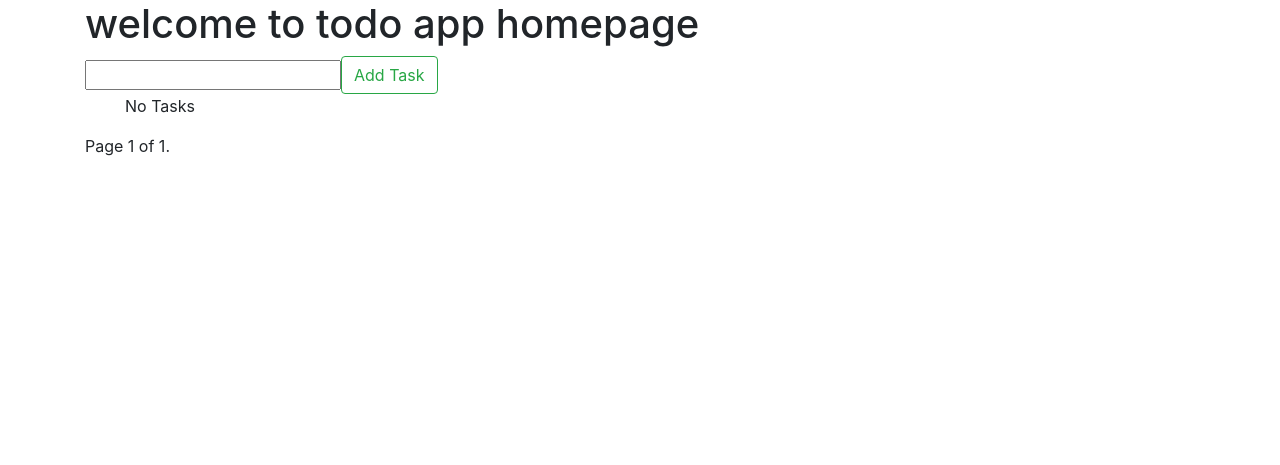
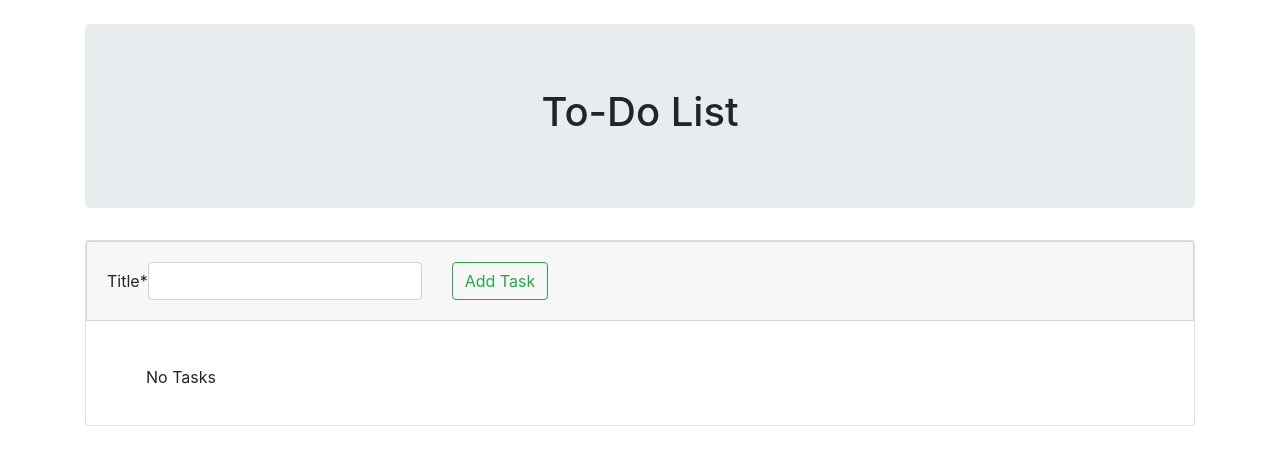
Before and after one commit to ironsubhajit/to-do-app, a Django app: page / in a window 1280 px wide. Shown: the top 465 px of the page. Run offline with Django 3.2, Linux system fonts and the light colour scheme; data that the repository does not hold is empty; some libraries are stand-ins or nearby versions.

Commit message:
Reformatting "Styling" with "crispy-forms", "bootstrap4 pagination" and "bootstrap4 card" view

```diff
--- a/todo/task/templates/task/index.html
+++ b/todo/task/templates/task/index.html
@@ -1,11 +1,28 @@
 {% extends 'task/base.html' %} {% load crispy_forms_tags %} {% block content %}
 <div class="container">
-  <h1>welcome to todo app homepage</h1>
+  <br />
+  <div class="jumbotron text-center">
+    <h1>To-Do List</h1>
+  </div>
+  <div class="card">
+    <div class="card card-header text-center">
       <form method="POST" class="form-inline">
         {% csrf_token %}
-    {{ form.title }}
-    <button type="submit" class="btn btn-outline-success">Add Task</button>
+        <div class="row mb-2 mt-2">
+          <div class="col-auto">{{ form.title|as_crispy_field }}</div>
+          <div class="col-auto">
+            <button
+              type="submit"
+              class="btn btn-outline-success add_task_button"
+            >
+              Add Task
+            </button>
+          </div>
+        </div>
       </form>
+    </div>
+    <br />
+    <div class="card-body">
       <ul>
         {% for task in tasks %}
         <li>
@@ -15,28 +32,51 @@
           <span><h5 class="display-4">{{ task }}</h5></span>
           {% endif %}
         </li>
-    <a class="btn btn-outline-info" href="{% url 'update_task' task.id %}" role="button">Update</a>
-    <a class="btn btn-outline-danger" href="{% url 'delete_task' task.id %}" role="button">Delete</a>
+        <a
+          class="btn btn-outline-info"
+          href="{% url 'update_task' task.id %}"
+          role="button"
+          >Update</a
+        >
+        <a
+          class="btn btn-outline-danger"
+          href="{% url 'delete_task' task.id %}"
+          role="button"
+          >Delete</a
+        >
 
         {% empty %}
         <p>No Tasks</p>
         {% endfor %}
       </ul>
-  <div class="pagination">
-    <span class="page-links">
-      {% if page_obj.has_previous %}
-      <a href="?page=1">&laquo; first</a>
-      <a href="?page={{ page_obj.previous_page_number }}">previous</a>
-      {% endif %}
-      <span class="current">
-        Page {{ page_obj.number }} of {{ page_obj.paginator.num_pages }}.
-      </span>
-
-      {% if page_obj.has_next %}
-      <a href="?page={{ page_obj.next_page_number }}">next</a>
-      <a href="?page={{ page_obj.paginator.num_pages }}">last &raquo;</a>
-      {% endif %}
-    </span>
     </div>
   </div>
+</div>
+<div class="container">
+  {% if page_obj.paginator.num_pages > 1 %}
+  <nav aria-label="Page navigation">
+    <ul class="pagination justify-content-end">
+      <li class="page-item">
+        {% if page_obj.has_previous %}
+        <a
+          class="page-link"
+          href="?page={{ page_obj.previous_page_number }}"
+          tabindex="-1"
+        >
+          Previous
+        </a>
+        {% endif %}
+      </li>
+      <li class="page-item"><a class="page-link" href="?page=1">1</a></li>
+      {% if page_obj.has_next %}
+      <li class="page-item">
+        <a class="page-link" href="?page={{ page_obj.next_page_number }}"
+          >Next
+        </a>
+      </li>
+      {% endif %}
+    </ul>
+  </nav>
+  {% endif %}
+</div>
 {% endblock %}
```
Lines whose indentation alone changed are shown as unchanged.
